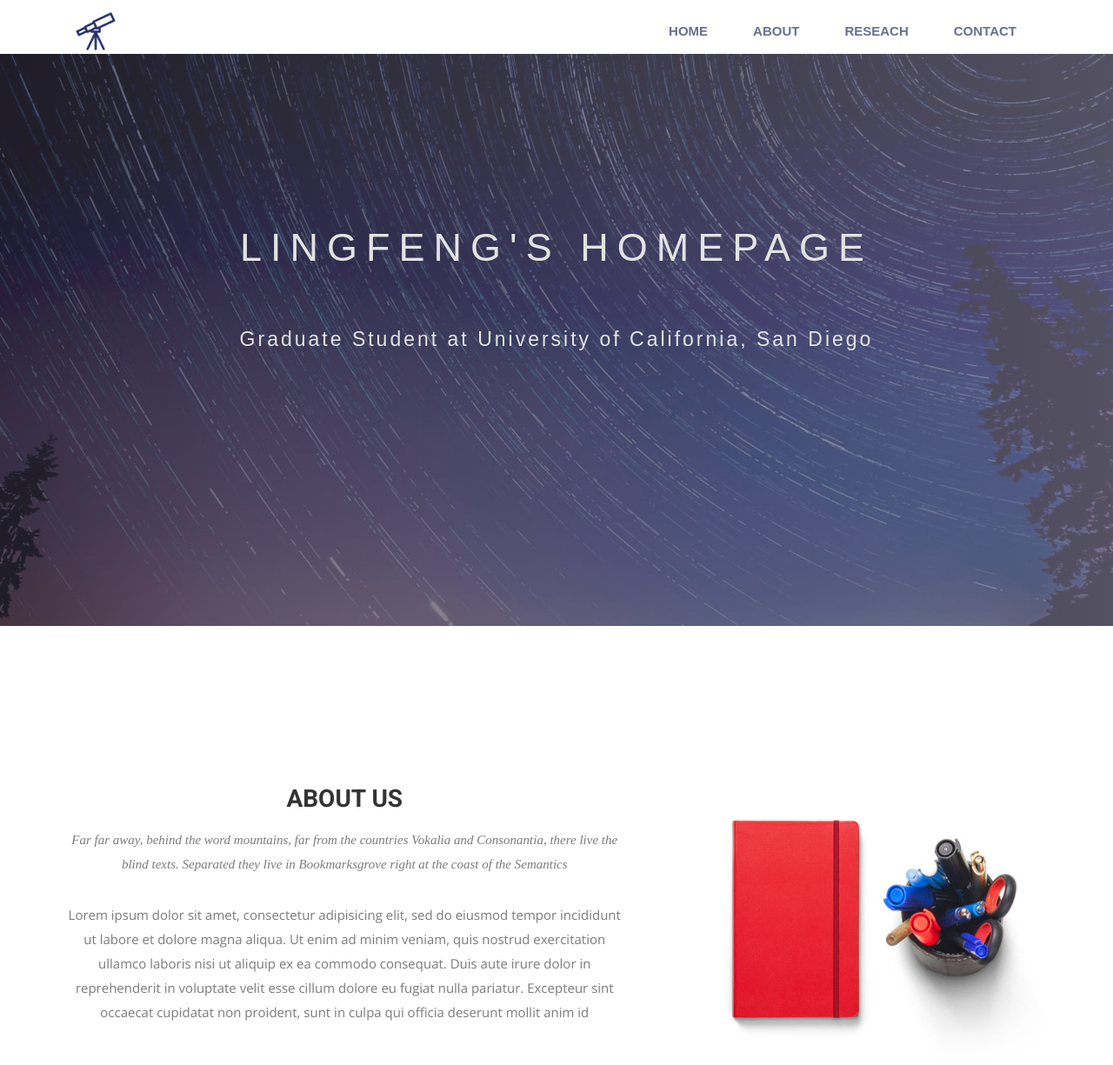
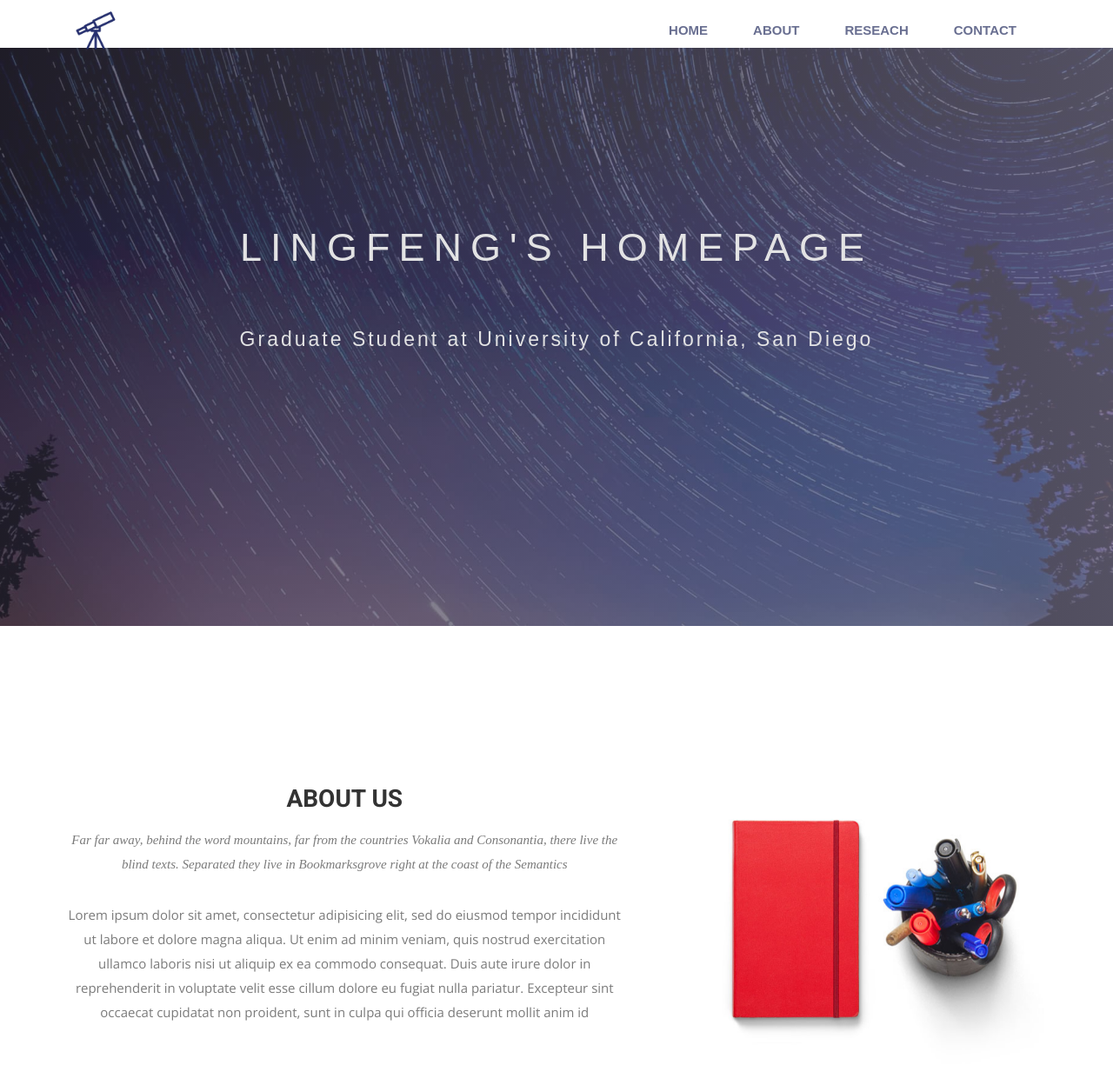
Before and after one commit to wei-lingfeng/lingfeng-wei.github.io, a Jekyll site: the page built from index.html, in a window 1280 px wide and 1400 px high. Shown: the top 1225 px of the window at 87% size. Built offline with Jekyll 4.4.1, drawn with Linux system fonts in a browser that asks for light colours; nearby versions of some CDN libraries; some web fonts are replaced.

Commit message:
Update airspace.css

```diff
--- a/css/airspace.css
+++ b/css/airspace.css
@@ -66,9 +66,10 @@ a:active {
 --*/
 header {
   background: #fff;
-  padding: 6px 0;
+  padding: 5px 0;
   position: fixed;
   width: 100%;
+  height: 55px;
   z-index: 50;
 }
 header .navbar {
```
